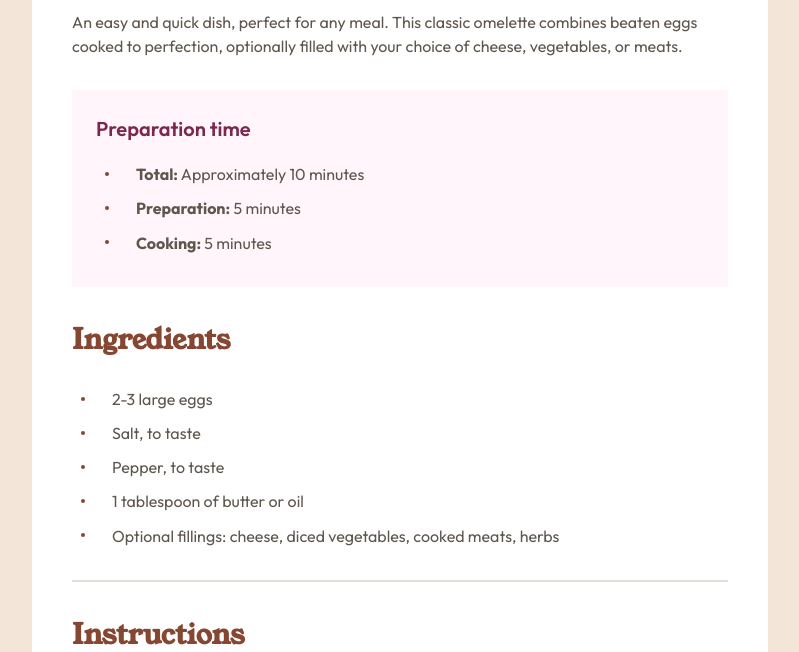
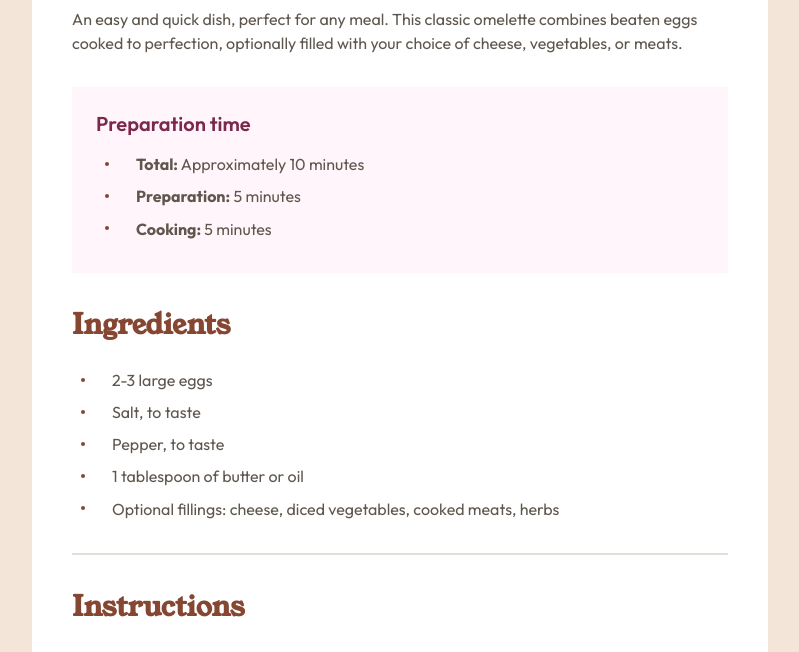
Before and after one commit to patriciarrs/Frontend-Mentor-Recipe-Page, a plain HTML site: page index.html in a window 1280 px wide. Shown: the part 448-1100 px from the top of the page, without its empty margins (240-1039 px from the left). Drawn offline with Linux system fonts and the light colour scheme.

Commit message:
small improvements

```diff
--- a/styles.css
+++ b/styles.css
@@ -20,13 +20,14 @@ html {
 .body {
   background-color: var(--stone100);
   margin: 0;
-  min-height: 100vh;
 }
 
 .main {
   display: flex;
   flex-direction: column;
-  min-height: 100vh;
+  font-family: "Outfit", sans-serif;
+  font-size: 1.6rem;
+  text-align: left;
 }
 
 .card {
@@ -47,11 +48,7 @@ html {
 
 .content {
   color: var(--stone600);
-  font-family: "Outfit", sans-serif;
-  font-size: 1.6rem;
-  line-height: 1.5;
   padding: 4rem clamp(3.2rem, 2.437rem + 2.036vw, 4rem);
-  text-align: left;
 }
 
 .title {
@@ -62,6 +59,7 @@ html {
 }
 
 .copy {
+  line-height: 1.5;
   margin: 0;
 }
 
@@ -103,6 +101,7 @@ html {
 
 .list-copy {
   display: inline-block;
+  line-height: 1.5;
   margin: 0 0 0 1.6rem;
 }
 
@@ -139,6 +138,7 @@ html {
 .th,
 .td {
   border-bottom: 1px solid var(--stone150);
+  line-height: 1.5;
 }
 
 .th {
```
